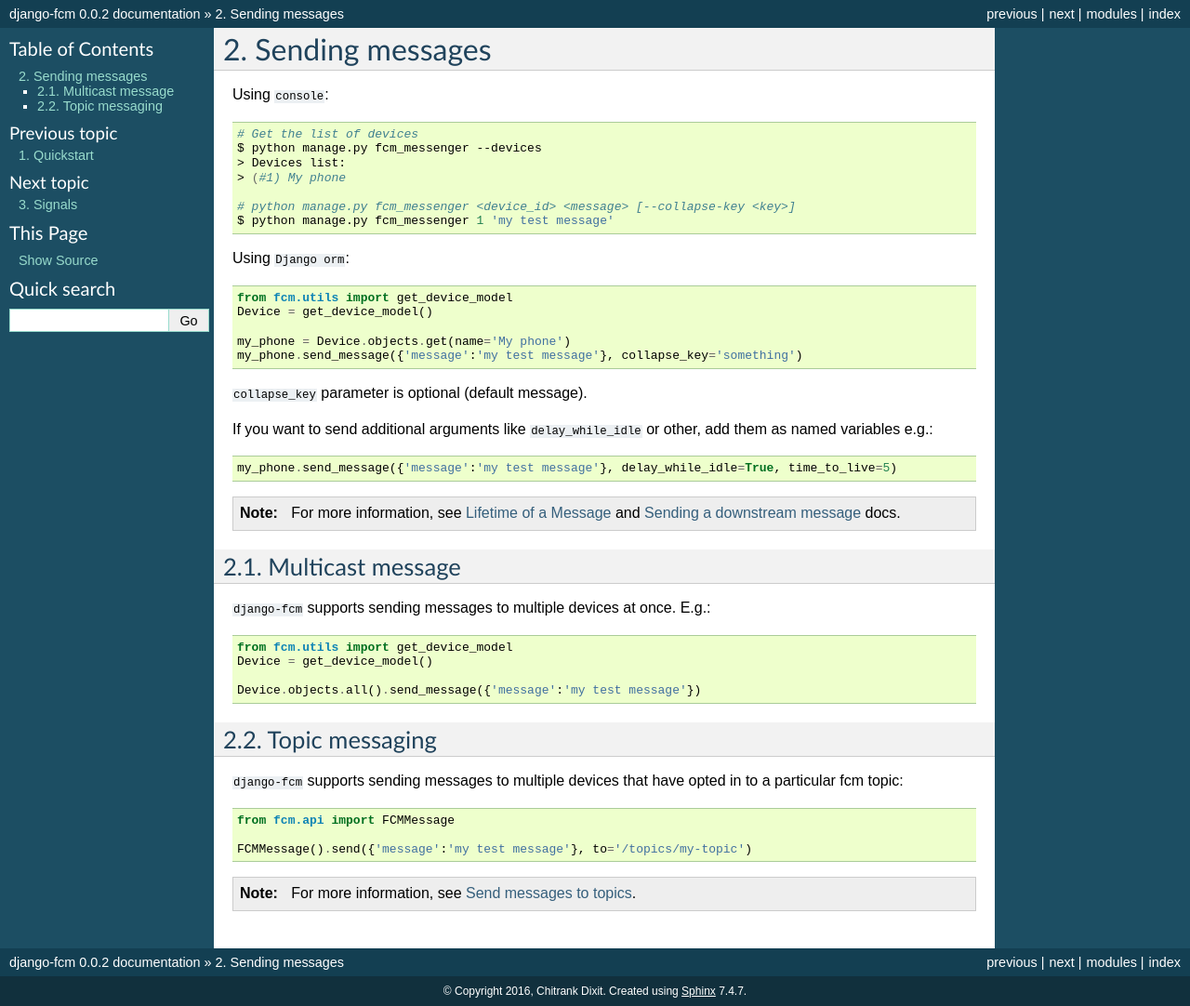
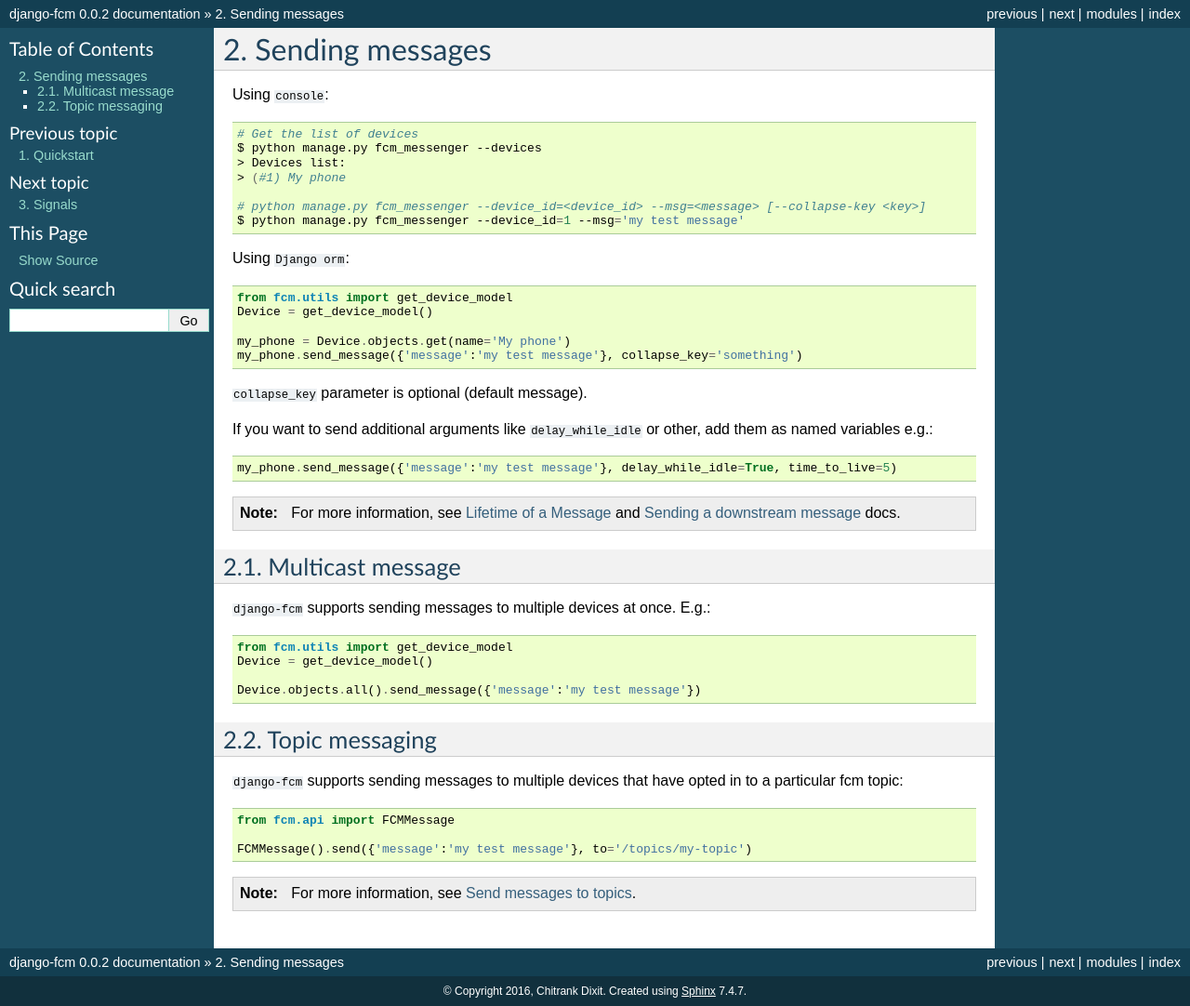
Before and after one commit to Chitrank-Dixit/django-fcm, a Sphinx documentation site: the page built from docs/sending_messages.rst, in a window 1280 px wide. Shown: the whole page at 93% size. Built offline with Sphinx 7.4.7, drawn with Linux system fonts in a browser that asks for light colours.

Commit message:
update fcm messenger command

```diff
--- a/docs/sending_messages.rst
+++ b/docs/sending_messages.rst
@@ -10,8 +10,8 @@
     > Devices list:
     > (#1) My phone
 
-    # python manage.py fcm_messenger <device_id> <message> [--collapse-key <key>]
-    $ python manage.py fcm_messenger 1 'my test message'
+    # python manage.py fcm_messenger --device_id=<device_id> --msg=<message> [--collapse-key <key>]
+    $ python manage.py fcm_messenger --device_id=1 --msg='my test message'
 
 Using ``Django orm``::
 
```
